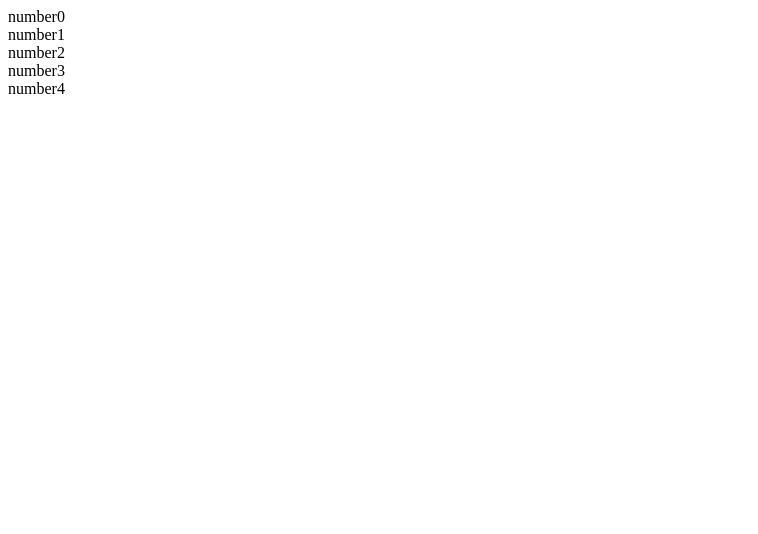
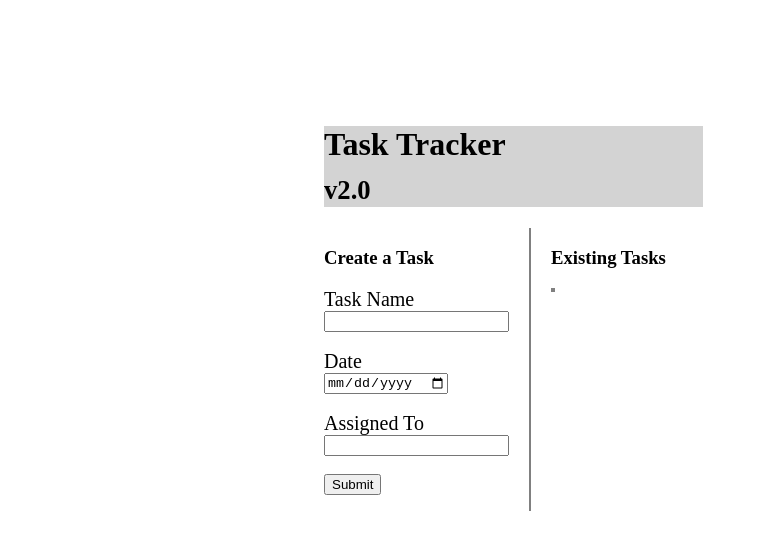
Before and after one commit to nabboju/Task, a plain HTML site: page index.html in a window 1280 px wide. Shown: the whole page, without its empty margins (0-758 px from the left). Drawn offline with Linux system fonts and the light colour scheme.

Commit message:
index push

```diff
--- a/index.html
+++ b/index.html
@@ -1,12 +1,88 @@
 <!DOCTYPE html>
-<html>
+<html lang="en">
+<head>
+    <meta charset="UTF-8">
+    <title>Task Tracker</title>
+    <style>
+        #main-div{
+
+            margin: 10% 0 0 25%;
+        }
+        .error-box{
+          border:   1px solid red
+        }
+        label{
+            font:20px  bolder black;
+        }
+        .p-error{
+            color:red;
+        }
+        #header{
+            width:40%;
+        }
+        .task-div{
+            background-color: white;
+        }
+        #creator{
+            padding-right: 20px;
+            border-right: 2px solid gray;
+        }
+        #viewer{
+            padding-left: 20px;
+        }
+        #table-data{
+            border: 2px solid gray;
+        }
+        sub{
+            margin: 0;
+        }
+        tr:nth-child(odd) {
+            background: lightgray;
+
+        }
+        td:nth-child(odd){
+            border: 0;
+            padding: 0;
+            margin: 0;
+        }
+        tr{
+            line-height: 30px;
+        }
+    </style>
+</head>
 <body>
+<div id="main-div">
+<div id="header" style="background-color: lightgrey">
+    <h1>Task Tracker<br><sub>v2.0</sub></h1>
 
-<script>
-    for(var i=0;i<5;i++){
-document.write("number"+i+"<br/>");
-    }
-</script>
+</div>
+<div id="creator" class="task-div" style="float: left">
+    <h3>Create a Task</h3>
 
+    <form id="task-form" onsubmit="event.preventDefault()">
+        <label for="task-name">Task Name</label><br>
+        <input type="text" name="task-name" id="task-name" ><br><br>
+        <label for="task-date">Date</label><br>
+        <input type="date" name="task-date" id="task-date" ><br><br>
+        <label for="assigned-to">Assigned To</label><br>
+        <input type="text" name="assigned-to" id="assigned-to" ><br><br>
+        <button type="button" onclick="prependTasks()">Submit</button>
+        <p id="validation" class="p-error" ></p>
+    </form>
+
+</div>
+
+
+<div id="viewer" class="task-div" style="float: left">
+<h3> Existing Tasks</h3>
+    <table id="table-data"  >
+        <tbody id="tbody">
+
+        </tbody>
+    </table>
+</div>
+
+</div>
+<script  src="script.js"></script>
 </body>
 </html>
```
